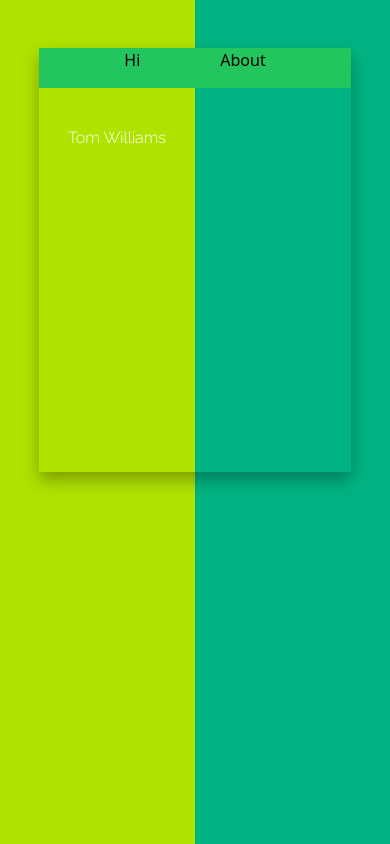
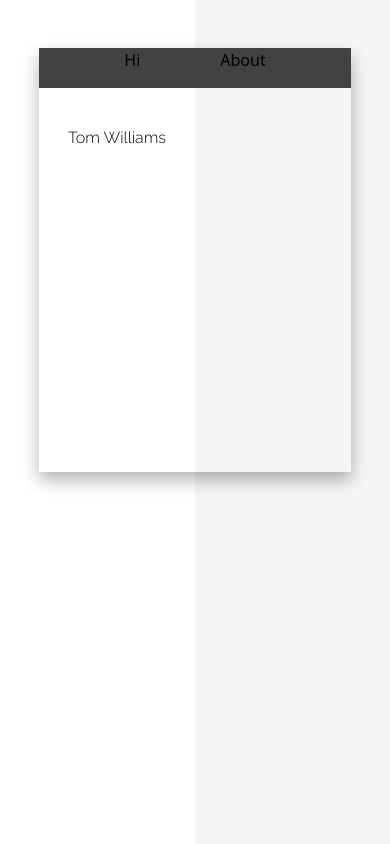
Before and after one commit to willtonian1/tom-williams-web, a React (Vite) app: page / in a window 390 px wide. Built offline with nearby package versions, Linux system fonts and the light colour scheme.

Commit message:
isMobile

```diff
--- a/package.json
+++ b/package.json
@@ -12,6 +12,7 @@
   "dependencies": {
     "@react-three/fiber": "^8.17.5",
     "react": "^18.3.1",
+    "react-device-detect": "^2.2.3",
     "react-dom": "^18.3.1",
     "tailwindcss": "^3.4.10",
     "three": "^0.167.1"
--- a/src/App.jsx
+++ b/src/App.jsx
@@ -21,8 +21,8 @@ function App() {
   return (
     <div>
       <div class="w-screen h-screen flex items-center h-screen absolute" style={bgStyle}>
-        <div class="flex-1 bg-[rgb(177,227,1)] h-[100%]"></div>
-        <div class="flex-1 bg-[rgb(0,179,130)] h-[100%]"></div>
+        <div class="flex-1 bg-white h-[100%]"></div>
+        <div class="flex-1 bg-[rgb(245,245,247)] h-[100%]"></div>
       </div>
 
     <div class="h-12"> </div>
--- a/src/assets/Boxes.jsx
+++ b/src/assets/Boxes.jsx
@@ -1,4 +1,5 @@
-import React from 'react';
+import React, { useState, useEffect } from 'react';
+import {isMobile} from 'react-device-detect';
 
 const BoxTwo = () => {
 
@@ -7,24 +8,27 @@ const BoxTwo = () => {
         fontWeight: 300,
         fontSize: '1rem',
         lineHeight: '1.2',
-        color: 'white',
+        color: 'black',
 
     };
 
 
+  if(isMobile) {
+    return (
+      <div>Hi</div>
+    )
+  }
+
   return (
 
-    <div className="bg-black text-white w-[100%] h-[100%] relative flex">
+    <div className="bg-black text-white w-[100%] h-[100%] flex">
 
-        <div class="flex-1 bg-[rgb(177,227,1)] h-[100%]">
+        <div class="bg-white h-[100%] flex-1 w-[50%]">
         <div class="mt-10" style={titleStyle}>Tom Williams</div>
-
         </div>
 
-        <div class="flex-1 bg-[rgb(0,179,130)]  h-[100%]">
+        <div class="bg-[rgb(245,245,247)] w-[50%] flex-1 h-[100%]">
         </div>
-
-
 
     </div>
   );
--- a/src/assets/Header.jsx
+++ b/src/assets/Header.jsx
@@ -3,7 +3,7 @@ import React from 'react';
 
 const Header = () => {
     return (
-      <div class="w-[100%] h-10 bg-green-500 z-30">
+      <div class="w-[100%] h-10 bg-[rgb(66,66,67)] z-30">
         <div class="inline p-10">Hi</div>
         <div class="inline p-10">About</div>
       </div>
```
Also changed, not shown: 1 other file (tests, documents, lock files or other folders).
